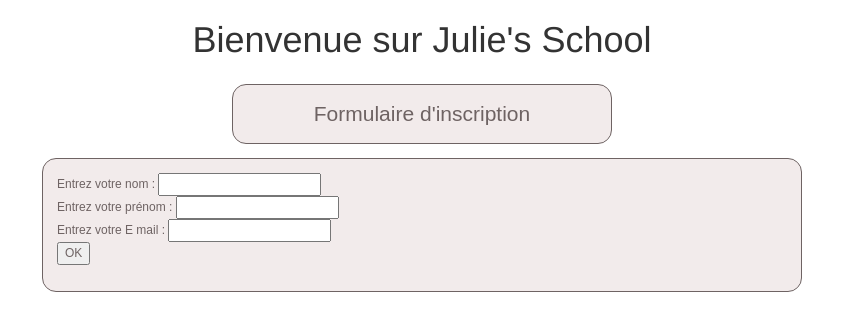
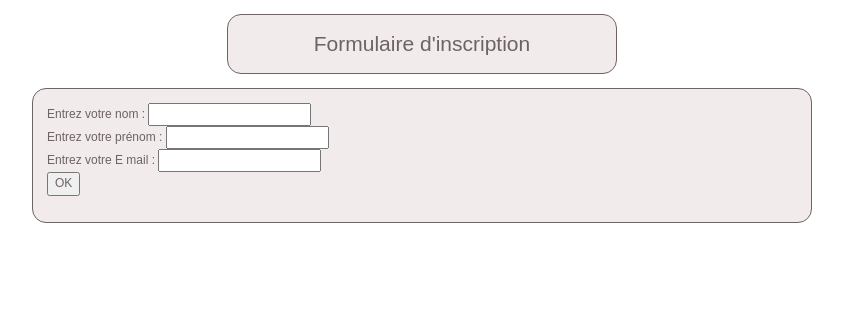
Before and after one commit to Simplon-Narbonne/SYD_ApprendreAutrement, a PHP site: page /login.php in a window 1280 px wide. Shown: the top 331 px of the page, without its empty margins (218-1061 px from the left). Run offline with PHP 8.4, Linux system fonts and the light colour scheme; some libraries are stand-ins or nearby versions.

Commit message:
Revert "Ajout du H1 centré"
This reverts commit e0674fb6bf284edfb156aaef269da0eed45a019b.

```diff
--- a/formulaire/assets/css/style.css
+++ b/formulaire/assets/css/style.css
@@ -1,7 +1,3 @@
-h1{
-  text-align: center;
-}
-
 #titrForm{
   background-color: #F2EBEB;
   font-family: ubuntu, sans-serif;
--- a/formulaire/login.php
+++ b/formulaire/login.php
@@ -1,4 +1,34 @@
+<!-- <html>
+    <head>
+      <title>Bienvenue sur Julie's School</title>
+    </head>
+    <body>
+        <h1>Bienvenue sur Julie's School</h1>
+        <div class="container">
+        <div class="row" id="row.titrForm">
+            <div id="titrForm" class="col-xs-12 col-sm-9 col-md-9 col-lg-7 col-lg-offset-1">
+            <h2>veuillez vous inscrire :</h2>
+            </div>
+        </div>
+        </div>
 
+
+        <form name="inscription" method="post" action="insertion_parent.php">
+            Entrez votre nom : <input type="text" name="lastname"/> <br/>
+            Entrez votre prénom : <input type="text" name="firstname"/><br/>
+            Entrez votre E mail : <input type="text" name="email"/><br/>
+
+
+            <input type="submit" name="valider" value="OK"/>
+            <link rel="stylesheet" href="assets/bootstrap/bootstrap.min.css" media="screen" title="no title" charset="utf-8">
+
+            <link rel="stylesheet" href="assets/jquery-ui-custom/jquery.min.js" media="screen" title="no title" charset="utf-8">
+
+            <link rel="stylesheet" href="assets/css/style.css" media="screen" title="no title" charset="utf-8">
+
+        </form>
+    </body>
+</html> -->
 <html lang="fr">
   <head>
     <meta charset="utf-8">
@@ -15,7 +45,6 @@
   </head>
 
   <body>
-    <h1>Bienvenue sur Julie's School</h1>
 
     <div class="container"> <!--  Début de corps de la plage -->
 
@@ -23,7 +52,7 @@
 
                   <!--  Titre formulaire -->
                 <div id="titrForm"class="col-md-4 col-md-offset-4">Formulaire d'inscription</div>
-                  <!--  Champs formulaire -->
+                  <!--  Titre formulaire -->
                 <div id="InputForm"class="col-md-8 col-md-offset-2">
                   <form name="inscription" method="post" action="insertion_parent.php">
                       Entrez votre nom : <input type="text" name="lastname"/> <br/>
```
